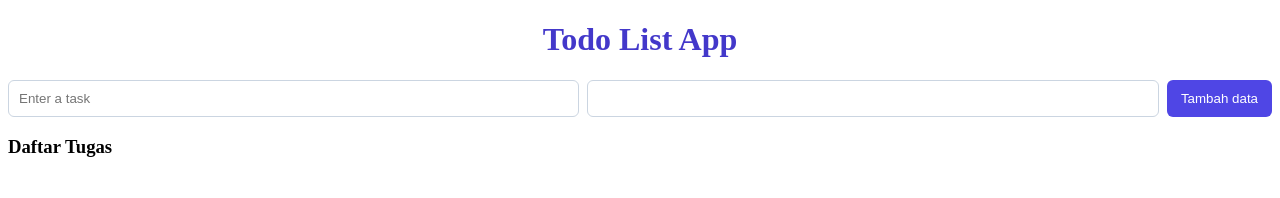
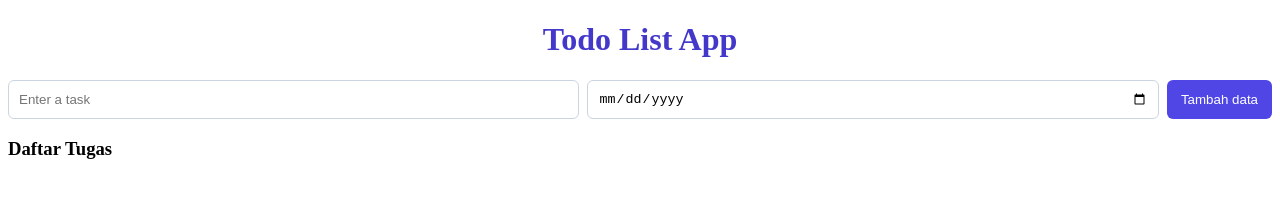
Before and after one commit to CalledJason/TodoWeb_4A_0049, a plain HTML site: page index.html in a window 1280 px wide. Drawn offline with Linux system fonts and the light colour scheme.

Commit message:
change type datetime to date

```diff
--- a/index.html
+++ b/index.html
@@ -13,7 +13,7 @@
 
     <div class="form">
         <input type="text"  id="inputTugas" placeholder="Enter a task">
-        <input type="datetime"  id="dateInput">
+        <input type="date"  id="dateInput">
         <button id="btnTambah">Tambah data</button>
     </div>
 
```
